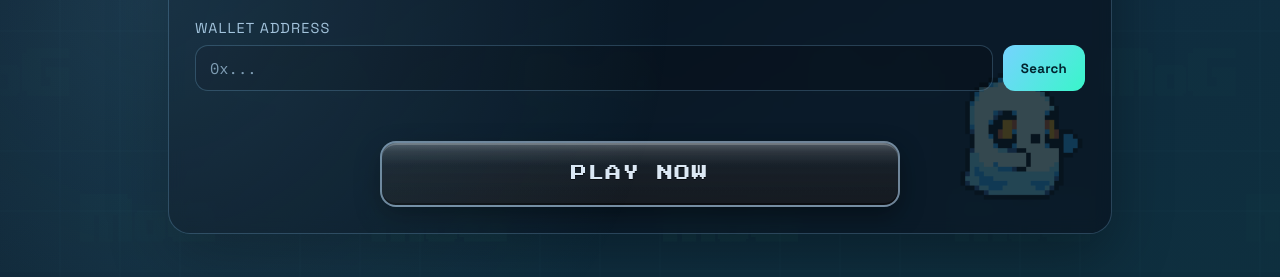
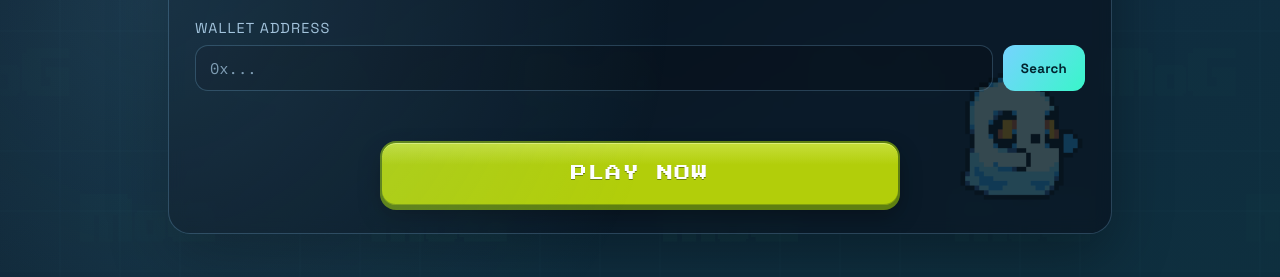
Before and after one commit to slkzgm/mog-stats, a website: page index.html in a window 1280 px wide. Shown: the part 149-426 px from the top of the page. Drawn offline with Linux system fonts and the light colour scheme.

Commit message:
style: match official MOG play button color palette

```diff
--- a/styles.css
+++ b/styles.css
@@ -460,22 +460,23 @@ button:active {
   min-height: 66px;
   padding: 16px 22px;
   border-radius: 16px;
-  border: 2px solid rgba(146, 173, 198, 0.72);
+  border: 2px solid #5f8011;
   background:
-    linear-gradient(180deg, rgba(88, 95, 102, 0.46), rgba(33, 38, 44, 0.54) 14%, rgba(24, 28, 34, 0.92)),
-    linear-gradient(180deg, rgba(255, 255, 255, 0.04), rgba(0, 0, 0, 0.2));
-  color: #dce8f4;
+    linear-gradient(180deg, rgba(210, 237, 54, 0.35), rgba(178, 206, 10, 0) 34%),
+    #b2ce0a;
+  color: #ffffff;
   text-decoration: none;
   text-transform: uppercase;
   letter-spacing: 0.08em;
   font-family: "Press Start 2P", "IBM Plex Mono", monospace;
   font-size: clamp(0.86rem, 1.45vw, 1rem);
   line-height: 1.12;
-  text-shadow: 0 1px 0 rgba(0, 0, 0, 0.62);
+  text-shadow: 0 1px 0 rgba(44, 58, 9, 0.5);
   box-shadow:
-    inset 0 2px 0 rgba(255, 255, 255, 0.2),
-    inset 0 -2px 0 rgba(0, 0, 0, 0.46),
-    0 9px 24px rgba(0, 0, 0, 0.38);
+    inset 0 1px 0 rgba(239, 255, 156, 0.56),
+    inset 0 -1px 0 rgba(95, 128, 17, 0.56),
+    0 3px 0 #5f8011,
+    0 10px 22px rgba(0, 0, 0, 0.3);
   transition: transform 110ms ease, filter 110ms ease, border-color 110ms ease, box-shadow 110ms ease;
 }
 
@@ -489,18 +490,24 @@ button:active {
 }
 
 .play-cta:hover {
-  border-color: rgba(176, 207, 236, 0.86);
-  filter: brightness(1.05);
+  border-color: #6d9115;
+  filter: brightness(1.04) saturate(1.04);
   box-shadow:
-    inset 0 2px 0 rgba(255, 255, 255, 0.24),
-    inset 0 -2px 0 rgba(0, 0, 0, 0.5),
-    0 12px 30px rgba(0, 0, 0, 0.42),
-    0 0 22px rgba(153, 206, 255, 0.2);
+    inset 0 1px 0 rgba(245, 255, 170, 0.66),
+    inset 0 -1px 0 rgba(95, 128, 17, 0.62),
+    0 3px 0 #5f8011,
+    0 12px 26px rgba(0, 0, 0, 0.33),
+    0 0 20px rgba(178, 206, 10, 0.3);
 }
 
 .play-cta:active {
-  transform: translateY(1px);
+  transform: translateY(2px);
   filter: brightness(1);
+  box-shadow:
+    inset 0 1px 0 rgba(245, 255, 170, 0.48),
+    inset 0 -1px 0 rgba(95, 128, 17, 0.62),
+    0 1px 0 #5f8011,
+    0 8px 18px rgba(0, 0, 0, 0.24);
 }
 
 @media (max-width: 900px) {
```
